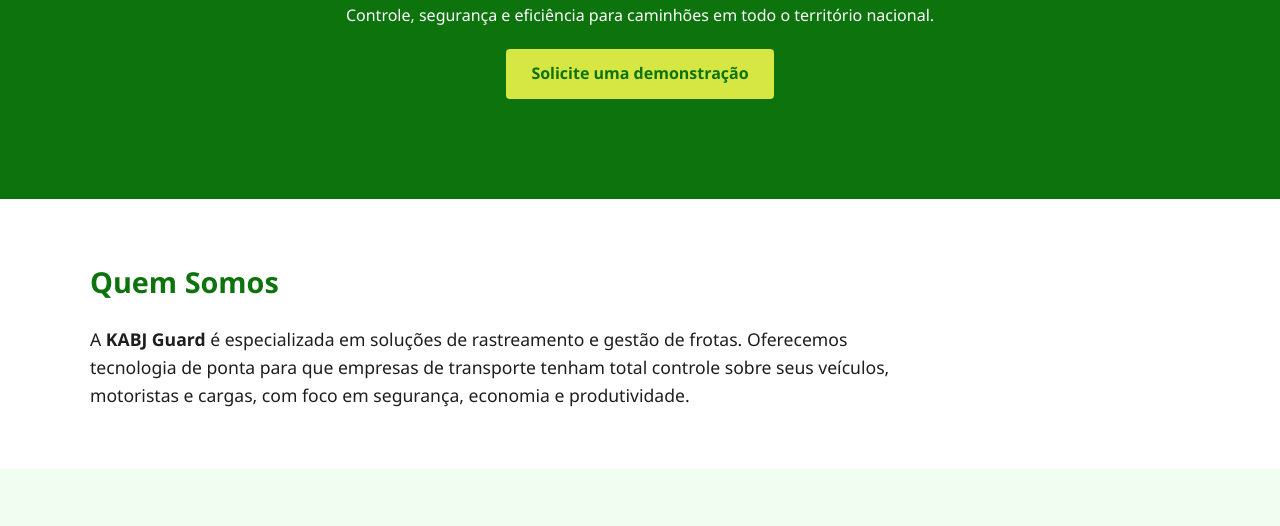
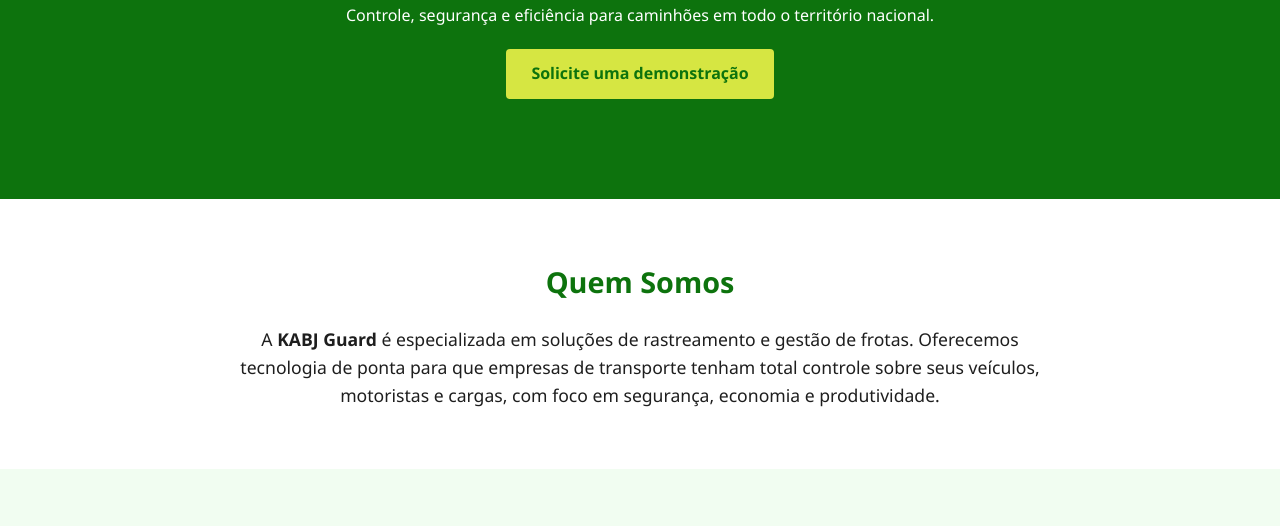
Before and after one commit to carolbrianez/kabjguard-prototype2, a plain HTML site: page index.html in a window 1280 px wide. Shown: the part 259-785 px from the top of the page. Drawn offline with Linux system fonts and the light colour scheme.

Commit message:
mudança de classe e centralização

```diff
--- a/index.html
+++ b/index.html
@@ -7,8 +7,9 @@
   <link rel="stylesheet" href="style.css" />
 </head>
 <body>
+  <!-- NAVBAR -->
   <header class="navbar">
-    <div class="container">
+    <div class="container__navbar">
       <h1 class="logo">KABJ Guard</h1>
       <nav>
         <ul class="nav-links">
@@ -20,23 +21,26 @@
     </div>
   </header>
 
+  <!-- HERO -->
   <section class="hero">
-    <div class="container">
+    <div class="container__hero">
       <h2>Monitoramento inteligente para sua frota</h2>
       <p>Controle, segurança e eficiência para caminhões em todo o território nacional.</p>
       <a href="#contato" class="btn">Solicite uma demonstração</a>
     </div>
   </section>
 
+  <!-- SOBRE -->
   <section id="sobre" class="content-section">
-    <div class="container">
+    <div class="container__sobre">
       <h3>Quem Somos</h3>
       <p>A <strong>KABJ Guard</strong> é especializada em soluções de rastreamento e gestão de frotas. Oferecemos tecnologia de ponta para que empresas de transporte tenham total controle sobre seus veículos, motoristas e cargas, com foco em segurança, economia e produtividade.</p>
     </div>
   </section>
 
+  <!-- SERVIÇOS -->
   <section id="servicos" class="content-section alt">
-    <div class="container">
+    <div class="container__servicos">
       <h3>Nossos Serviços</h3>
       <ul class="benefits">
         <li>📍 Rastreamento em tempo real por GPS</li>
@@ -48,8 +52,9 @@
     </div>
   </section>
 
+  <!-- EQUIPE -->
   <section id="equipe" class="content-section">
-    <div class="container">
+    <div class="container__equipe">
       <h3>Nossa Equipe</h3>
       <div class="team-grid">
         <div class="team-member">
@@ -73,17 +78,17 @@
           <p>Engenheiro de Software</p>
         </div>
         <div class="team-member">
-            <img src="https://via.placeholder.com/150" alt="Joao" />
-            <h4>João Victor</h4>
-            <p>Engenheiro de Software</p>
-          </div>
+          <img src="https://via.placeholder.com/150" alt="Joao" />
+          <h4>João Victor</h4>
+          <p>Engenheiro de Software</p>
+        </div>
       </div>
     </div>
   </section>
 
-
+  <!-- CONTATO -->
   <section id="contato" class="content-section">
-    <div class="container">
+    <div class="container__contato">
       <h3>Fale com a Gente</h3>
       <form id="contact-form">
         <input type="text" placeholder="Seu nome" required />
@@ -94,8 +99,9 @@
     </div>
   </section>
 
+  <!-- FOOTER -->
   <footer>
-    <div class="container">
+    <div class="container__footer">
       <p>&copy; 2025 KABJ Guard. Monitoramento de Frotas com Tecnologia e Confiança.</p>
     </div>
   </footer>
--- a/style.css
+++ b/style.css
@@ -1,3 +1,4 @@
+/* RESET E BASE */
 * {
   margin: 0;
   padding: 0;
@@ -11,12 +12,20 @@
   background-color: #f9f9f9;
 }
 
-  .container {
+/* CONTAINERS */
+.container__navbar,
+.container__hero,
+.container__sobre,
+.container__servicos,
+.container__equipe,
+.container__contato,
+.container__footer {
   width: 90%;
   max-width: 1100px;
   margin: auto;
 }
 
+/* NAVBAR */
 .navbar {
   background-color: #0d730d;
   color: white;
@@ -53,6 +62,7 @@
   font-weight: 500;
 }
 
+/* HERO */
 .hero {
   background: #0d730d;
   color: white;
@@ -81,6 +91,7 @@
   background-color: #c4d834;
 }
 
+/* CONTENT SECTIONS (geral) */
 .content-section {
   padding: 60px 0;
   background-color: #ffffff;
@@ -94,23 +105,43 @@
   margin-bottom: 20px;
   font-size: 1.8rem;
   color: #0d730d;
+  display: flex;
+  justify-content: center;
+  align-items: center;
 }
 
-  .content-section p {
-    font-size: 1.1rem;
+/* QUEM SOMOS E SERVIÇOS CENTRALIZADOS */
+.container__sobre,
+.container__servicos {
+  text-align: center;
+  display: flex;
+  flex-direction: column;
+  align-items: center;
+}
+
+.container__sobre p,
+.container__servicos ul {
   max-width: 800px;
 }
 
+/* TEXTO GERAL */
+.content-section p {
+  font-size: 1.1rem;
+}
+
+/* BENEFÍCIOS */
 .benefits {
   list-style: none;
   padding-left: 0;
   font-size: 1.1rem;
+  text-align: left;
 }
 
 .benefits li {
   margin-bottom: 10px;
 }
 
+/* FORMULÁRIO DE CONTATO */
 form {
   display: flex;
   flex-direction: column;
@@ -139,6 +170,7 @@
   background-color: #0b5a0b;
 }
 
+/* FOOTER */
 footer {
   background-color: #0d730d;
   color: white;
@@ -147,6 +179,7 @@
   margin-top: 40px;
 }
 
+/* EQUIPE */
 .team-grid {
   display: grid;
   grid-template-columns: repeat(auto-fit, minmax(200px, 1fr));
```
Also changed, not shown: script.js (line endings or trailing spaces). Lines whose indentation alone changed are shown as unchanged.
